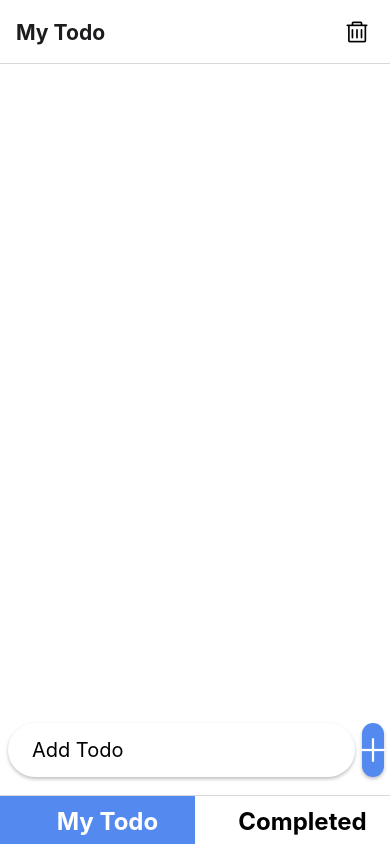
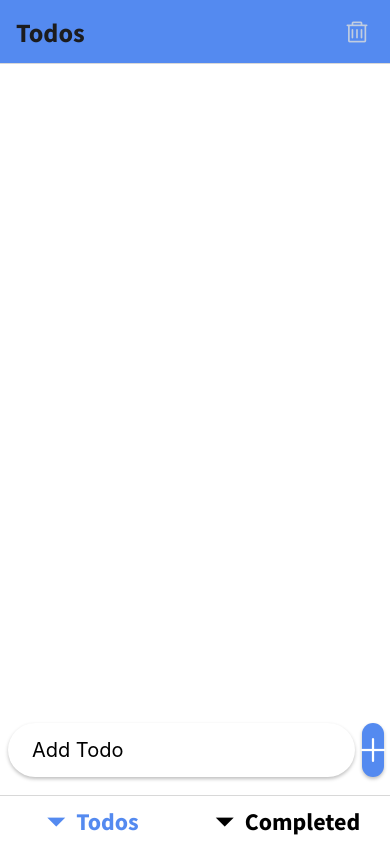
Before and after one commit to chandninigam/todo-list-app, a React Native app: screen /Todos in a window 390 px wide. Built offline with nearby package versions, Linux system fonts and the light colour scheme.

Commit message:
Resolve all issue related to async storage

```diff
--- a/App.js
+++ b/App.js
@@ -2,11 +2,14 @@ import React, { useContext, useEffect } from "react";
 import { Dimensions, StatusBar, TouchableOpacity } from "react-native";
 import { createBottomTabNavigator } from "@react-navigation/bottom-tabs";
 import { NavigationContainer } from "@react-navigation/native";
+import { AntDesign as Icon } from "@expo/vector-icons";
+import { useFonts } from "expo-font";
 import { TodoScreen } from "./src/containers/TodoScreen";
 import { CompletedTodoScreen } from "./src/containers/CompletedTodoScreen";
-import { ContextProvider, Context } from "./src/contexts/AppContext";
-import { AntDesign as Icon } from "@expo/vector-icons";
-import "./src/components/Text";
+import { ContextProvider, Context, useTodos } from "./src/contexts/AppContext";
+import "./polyfill";
+import SourceSansRegular from "./assets/fonts/source-sans-regular.ttf";
+import SourceSansBold from "./assets/fonts/source-sans-bold.ttf";
 
 const BottomTab = createBottomTabNavigator();
 
@@ -14,11 +17,18 @@ StatusBar.setBarStyle("dark-content");
 
 const { height } = Dimensions.get("window");
 
-export default function App() {
-  // const { todos } = useContext(Context);
-  // const { deleteAllTodos } = useTodos();
+function AppNavigator() {
+  const { todos } = useContext(Context);
+  const { deleteAllTodos } = useTodos();
+  const [loaded] = useFonts({
+    SourceSansRegular: SourceSansRegular,
+    SourceSansBold: SourceSansBold,
+  });
+
+  if (!loaded) {
+    return null;
+  }
   return (
-    <ContextProvider>
     <NavigationContainer>
       <BottomTab.Navigator
         screenOptions={{
@@ -26,47 +36,63 @@ export default function App() {
           tabBarLabelStyle: {
             fontWeight: "700",
             fontSize: 24,
+            fontFamily: "SourceSansBold",
           },
-            tabBarIconStyle: { display: "none" },
-            tabBarActiveTintColor: "white",
+          headerStyle: {
+            backgroundColor: "#548af0",
+          },
+          tabBarActiveTintColor: "#548af0",
           tabBarInactiveTintColor: "black",
-            tabBarActiveBackgroundColor: "#548af0",
-            indicatorStyle: { backgroundColor: "blue", height: "100%" },
           pressOpacity: 1,
         }}
       >
         <BottomTab.Screen
-            name="Todo"
+          name="Todos"
           component={TodoScreen}
           options={{
-              title: "My Todo",
+            title: "Todos",
             headerTitleStyle: {
-                fontSize: height / 40,
+              fontSize: height / 32,
               fontWeight: "700",
-                // fontFamily: "sans",
+              fontFamily: "SourceSansBold",
             },
             headerRight: () => (
               <TouchableOpacity
-                  // disabled={todos.length < 1}
-                  // onPress={deleteAllTodos}
+                disabled={todos.length < 1}
+                onPress={deleteAllTodos}
                 style={{ marginRight: height / 40 }}
               >
                 <Icon
                   name="delete"
                   size={24}
-                    // color={todos.length < 1 ? "#8a8a8a" : "red"}
+                  color={todos.length < 1 ? "#c1cde0" : "red"}
                 />
               </TouchableOpacity>
             ),
           }}
         />
         <BottomTab.Screen
-            name="Completed"
+          name="Completed Todos"
           component={CompletedTodoScreen}
-            options={{ headerShown: false }}
+          options={{
+            title: "Completed",
+            headerTitle: "Completed Todos",
+            headerTitleStyle: {
+              fontSize: height / 32,
+              fontWeight: "700",
+              fontFamily: "SourceSansBold",
+            },
+          }}
         />
       </BottomTab.Navigator>
     </NavigationContainer>
+  );
+}
+
+export default function App() {
+  return (
+    <ContextProvider>
+      <AppNavigator />
     </ContextProvider>
   );
 }
--- /dev/null
+++ b/polyfill.js
@@ -0,0 +1,22 @@
+import { Text } from "react-native";
+
+function TextRegular(props) {
+  const { style = {}, children } = props;
+  return (
+    <Text {...props} style={{ fontFamily: "SourceSansRegular", ...style }}>
+      {children}
+    </Text>
+  );
+}
+
+function TextBold(props) {
+  const { style = {}, children } = props;
+  return (
+    <Text {...props} style={{ fontFamily: "SourceSansBold", ...style }}>
+      {children}
+    </Text>
+  );
+}
+
+Text.Regular = TextRegular;
+Text.Bold = TextBold;
--- a/src/components/Text.js
+++ /dev/null
@@ -1,16 +0,0 @@
-import { Text } from "react-native";
-
-function TextRegular(props) {
-  const { style = {}, children } = props;
-  return (
-    <Text {...props} style={{ fontFamily: "sans", ...style }}>
-      {children}
-    </Text>
-  );
-}
-
-function TextBold() {
-  return <Text></Text>;
-}
-
-Text.Regular = TextRegular;
--- a/src/containers/CompletedTodoScreen.js
+++ b/src/containers/CompletedTodoScreen.js
@@ -1,4 +1,6 @@
+import { useContext } from "react";
 import { View, Text, StyleSheet, Dimensions } from "react-native";
+import { Context } from "../contexts/AppContext";
 
 const { height } = Dimensions.get("window");
 
@@ -15,7 +17,6 @@ export function CompletedTodoScreen() {
 const completeTabStyle = StyleSheet.create({
   header: {
     display: "flex",
-    marginTop: height / 16,
     padding: height / 80,
   },
   headingText: {
--- a/src/containers/TodoScreen.js
+++ b/src/containers/TodoScreen.js
@@ -10,44 +10,21 @@ import {
   TextInput,
 } from "react-native";
 import { AntDesign as Icon } from "@expo/vector-icons";
-import { useFonts } from "expo-font";
-import { Context, useTodos } from "../contexts/AppContext";
+import { useTodos } from "../contexts/AppContext";
 import TodoCard from "../components/TodoCard";
-import MyFont from "../../assets/fonts/source-sans-regular.ttf";
 
 const { height } = Dimensions.get("window");
 
 export function TodoScreen() {
-  const { todos, input, setInput } = useContext(Context);
-  // const [input, setInput] = useState("");
+  const [input, setInput] = useState("");
 
-  const { addTodo } = useTodos();
+  const { addTodo, todos } = useTodos();
 
-  const [loaded] = useFonts({
-    sans: MyFont,
-  });
-
-  if (!loaded) {
-    return null;
-  }
   console.log(todos);
   return (
     <View style={styles.container}>
       {/* HEADER */}
       <View style={styles.topWrapper}>
-        {/* <View style={styles.headerWrapper}> */}
-        {/* <Text style={styles.heading}>TODO APP</Text>
-          <TouchableOpacity
-            disabled={todos.length < 1}
-            onPress={deleteAllTodos}
-          >
-            <Icon
-              name="delete"
-              size={24}
-              color={todos.length < 1 ? "#8a8a8a" : "red"}
-            />
-          </TouchableOpacity>
-        </View> */}
         {/* FLATLIST */}
         <FlatList
           style={styles.flatList}
@@ -70,18 +47,15 @@ export function TodoScreen() {
           }}
           // called only when multiline is false
           onSubmitEditing={() => {
-            addTodo();
-            // .then(() => {
-            //   setInput("");
-            // });
+            addTodo(input);
+            setInput("");
           }}
         />
         <TouchableOpacity
           style={styles.addTodoBtn}
           onPress={() => {
-            addTodo().then((res) => {
-              setInput("");
-            });
+            addTodo(input);
+            setInput("");
           }}
         >
           <Icon name="plus" size={32} style={styles.addIcon} color="white" />
--- a/src/contexts/AppContext.js
+++ b/src/contexts/AppContext.js
@@ -1,18 +1,19 @@
 import { useState, createContext, useEffect, useContext } from "react";
+import { Alert } from "react-native";
 import AsyncStorage from "@react-native-async-storage/async-storage";
-import { Alert } from "react-native";
 
 export const Context = createContext();
 
 export function ContextProvider({ children }) {
   const [todos, setTodos] = useState([]);
   const [completeTodos, setCompleteTodos] = useState([]);
-  const [input, setInput] = useState("");
 
   useEffect(() => {
     (async function getTodos() {
-      const data = await AsyncStorage.getItem("appdata");
-      setTodos(JSON.parse(data));
+      const todosString = await AsyncStorage.getItem("");
+      const todos = JSON.parse(todosString) || [];
+      console.log(JSON.stringify(todosString));
+      setTodos(todos);
     })();
   }, []);
 
@@ -23,8 +24,6 @@ export function ContextProvider({ children }) {
         setTodos,
         completeTodos,
         setCompleteTodos,
-        input,
-        setInput,
       }}
     >
       {children}
@@ -33,62 +32,15 @@ export function ContextProvider({ children }) {
 }
 
 export function useTodos() {
-  const { setTodos, todos, setCompleteTodos, input, setInput } =
-    useContext(Context);
-  function deleteAllTodos() {
-    Alert.alert("Delete All", "Do you really want to delete all?", [
-      {
-        text: "Cancel",
-        style: "cancel",
-      },
-      {
-        text: "Delete",
-        onPress: async () => {
-          setTodos([]);
-          await AsyncStorage.removeItem("appdata");
-        },
-        style: "destructive",
-      },
-    ]);
-  }
+  const { setTodos, todos, setCompleteTodos } = useContext(Context);
 
-  function deleteTodo(item) {
-    const filterTodo = todos.filter((each) => each !== item);
-    Alert.alert("Delete", `Do you really want to delete ${`"${item}"`} ?`, [
-      {
-        text: "Cancel",
-        style: "cancel",
-      },
-      {
-        text: "Delete",
-        onPress: () => {
-          setTodos(filterTodo);
-        },
-        style: "destructive",
-      },
-    ]);
-  }
-
-  //   function addTodo() {
-  //     return new Promise((resolve) => {
-  //       setTodos(async (prev) => {
-  //         const updatedTodos = [...prev, input];
-  //         await AsyncStorage.setItem("appdata", JSON.stringify(updatedTodos));
-  //         return updatedTodos;
-  //       });
-  //       resolve();
-  //     });
-  //   }
-
-  function addTodo() {
-    setTodos(async (prev) => {
+  function addTodo(input) {
+    setTodos((prev) => {
       const updatedTodos = [...prev, input];
-      await AsyncStorage.setItem("appdata", JSON.stringify(updatedTodos));
+      AsyncStorage.setItem("appdata", JSON.stringify(updatedTodos));
+      console.log("updated", updatedTodos);
       return updatedTodos;
     });
-    // console.log("new todos", todos);
-    // await AsyncStorage.setItem("appdata", JSON.stringify(todos));
-    setInput("");
   }
 
   function setTodoCompleted(item) {
@@ -107,20 +59,47 @@ export function useTodos() {
     ]);
   }
 
-  async function getTodos() {
-    try {
-      const data = await AsyncStorage.getItem("appdata");
-      setTodos(data);
-    } catch (err) {
-      console.log(err);
-    }
+  function deleteTodo(item) {
+    const filterTodo = todos.filter((each) => each !== item);
+    Alert.alert("Delete", `Do you really want to delete ${`"${item}"`} ?`, [
+      {
+        text: "Cancel",
+        style: "cancel",
+      },
+      {
+        text: "Delete",
+        onPress: () => {
+          setTodos(filterTodo);
+          AsyncStorage.setItem("appdata", JSON.stringify(filterTodo));
+        },
+        style: "destructive",
+      },
+    ]);
+  }
+
+  function deleteAllTodos() {
+    Alert.alert("Delete All", "Do you really want to delete all?", [
+      {
+        text: "Cancel",
+        style: "cancel",
+      },
+      {
+        text: "Delete",
+        onPress: async () => {
+          setTodos([]);
+          await AsyncStorage.removeItem("appdata");
+        },
+        style: "destructive",
+      },
+    ]);
   }
 
   return {
+    todos,
+    setTodos,
+    setTodoCompleted,
+    addTodo,
     deleteAllTodos,
     deleteTodo,
-    addTodo,
-    setTodoCompleted,
-    getTodos,
   };
 }
```
Also changed, not shown: src/components/TodoCard.js (+8 -3 lines), assets/fonts/source-sans-bold.ttf (added). Lines whose indentation alone changed are shown as unchanged.
